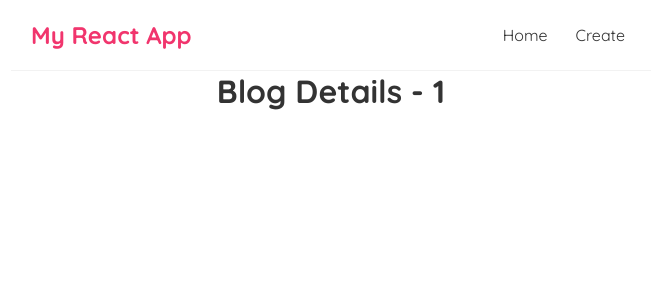
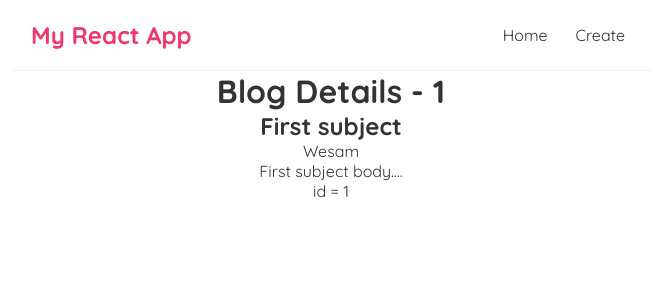
Before and after one commit to wesam196/First-react, a React (Create React App) app: page /blog/1 in a window 1280 px wide. Shown: the top 300 px of the page, without its empty margins (309-965 px from the left). Built offline with nearby package versions, Linux system fonts and the light colour scheme; data requests are answered from the project's data file.

Commit message:
create blogDeatails

```diff
--- a/src/BlogDetails.js
+++ b/src/BlogDetails.js
@@ -1,12 +1,42 @@
 import { useParams } from "react-router-dom";
+import useFetch from "./useFetch";
 
 
 function BlogDetails ()  {
     const {id} = useParams();
+    var {data:blog, isLoading, error} = useFetch('http://localhost:8000/blogs/' + id);
+
+
+
+
     return (
+        <div className="BlogDetails">
+
 
         <h1>Blog Details - {id}</h1>
 
+        {error && <h1 >{error}</h1>}
+        {isLoading && <p>Loading...</p>}
+
+
+             {blog &&
+                <div>
+                <h2>{blog.title}</h2>
+                <p>{blog.Auther}</p>
+                <p>{blog.body}</p>
+                <p>id = {blog.id}</p>
+                </div>
+            }
+
+
+
+
+
+
+
+
+
+        </div>
 
 
     );
--- a/src/BlogLists.js
+++ b/src/BlogLists.js
@@ -1,3 +1,5 @@
+import { Link } from "react-router-dom";
+
 function BlogLists({blogs  })   {
 
     return (
@@ -8,10 +10,12 @@ function BlogLists({blogs  })   {
             <div className="blog-preview" key={blog.id}>
 
                 <div>
+                    <Link to={`blog/${blog.id}`}>
                 <h2>{blog.title}</h2>
                 <p>{blog.Auther}</p>
                 <p>{blog.body}</p>
                 <p>id = {blog.id}</p>
+                </Link>
                 </div>
 
 
--- a/src/index.css
+++ b/src/index.css
@@ -49,3 +49,7 @@
   margin-bottom: 8px;
 
 }
+
+.blog-preview a{
+  text-decoration: none;
+}
```
